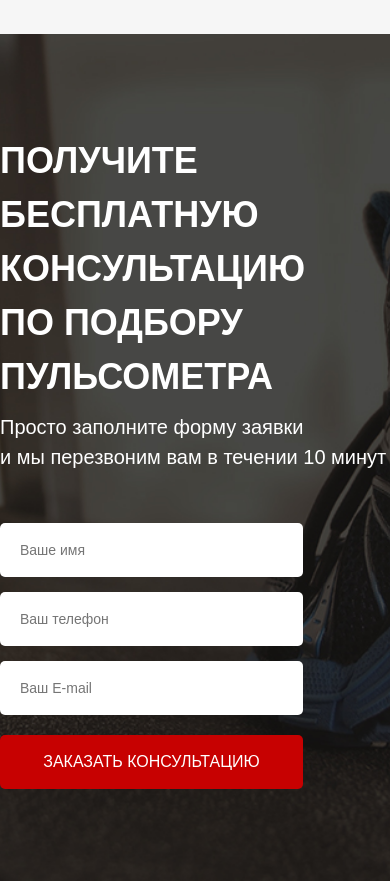
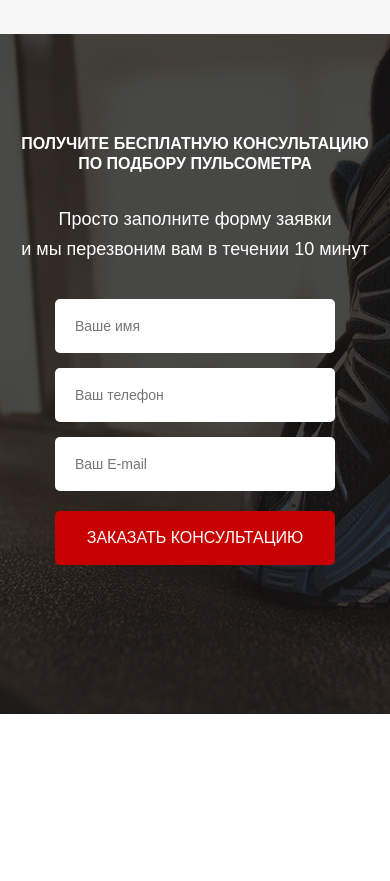
Before and after one commit to LitYar/Puls, a website: page src/index.html in a window 390 px wide. Shown: the part 1580-2461 px from the top of the page. After the commit the page ends 2294 px from the top, so only its background shows below. Drawn offline with Linux system fonts and the light colour scheme; a web font is replaced by a local one.

Commit message:
mobile adaptation is ready

```diff
--- a/src/sass/blocks/_buttons.scss
+++ b/src/sass/blocks/_buttons.scss
@@ -33,4 +33,8 @@
         width: 260px;
         height: 40px;
     }
+    .button_form {
+        width: 280px;
+        height: 54px;
+    }
 }
--- a/src/sass/blocks/_consultation.scss
+++ b/src/sass/blocks/_consultation.scss
@@ -7,6 +7,24 @@
         font-weight: 500;
         font-size: 20px;
         line-height: 30px;
-        margin-bottom: 25px;
     }
 }
+@media (max-width:1024px) {
+    .consultation__descr {
+        font-weight: 500;
+        font-size: 25px;
+        line-height: 30px;
+        padding-left: 30px;
+    }
+}
+@media (max-width:575px) {
+    .consultation__descr {
+        font-weight: 500;
+        font-size: 18px;
+        line-height: 30px;
+        text-align: center;
+        padding: 0;
+        margin-top: 30px;
+
+    }
+}
--- a/src/sass/blocks/_forms.scss
+++ b/src/sass/blocks/_forms.scss
@@ -16,3 +16,16 @@
         }
     }
 }
+@media (max-width:1024px) {
+    .feed-form {
+        margin-left: 30px;
+    }
+}
+@media (max-width:575px) {
+    .feed-form {
+        width: 280px;
+        margin: 0 auto;
+        margin-top: 20px;
+    }
+
+}
--- a/src/sass/blocks/_title.scss
+++ b/src/sass/blocks/_title.scss
@@ -11,3 +11,27 @@
         text-align: left;
     }
 }
+@media (max-width:1024px) {
+    .title_left {
+        font-size: 30px;
+        line-height: 44px;
+        padding-left: 30px;
+    }
+}
+@media (max-width:767px) {
+    .title_left {
+        font-size: 24px;
+        line-height: 40px;
+        font-weight: 600;
+    }
+}
+@media (max-width:575px) {
+    .title_left {
+        font-size: 16px;
+        line-height: 20px;
+        font-weight: 600;
+        text-align: center;
+        padding: 0;
+        margin: 0 auto;
+    }
+}
```
Also changed, not shown: src/css/style.min.css.
